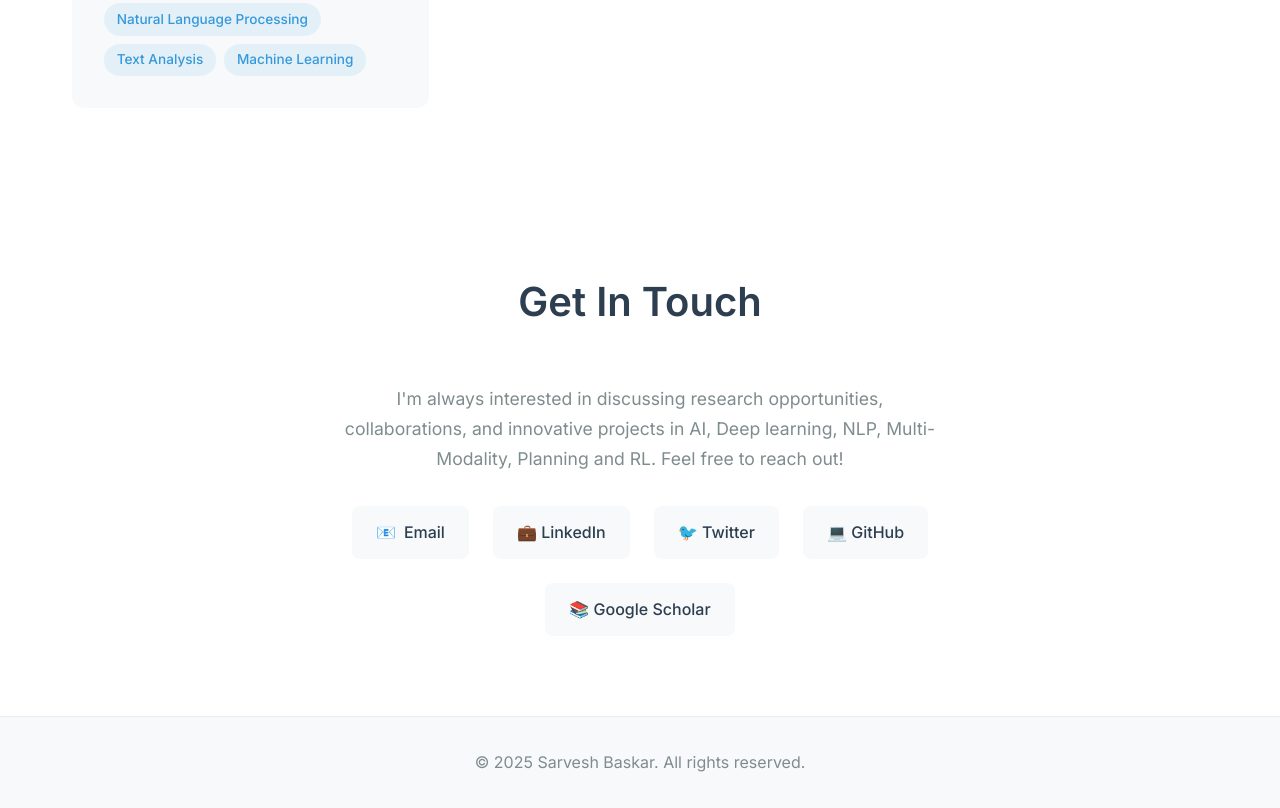
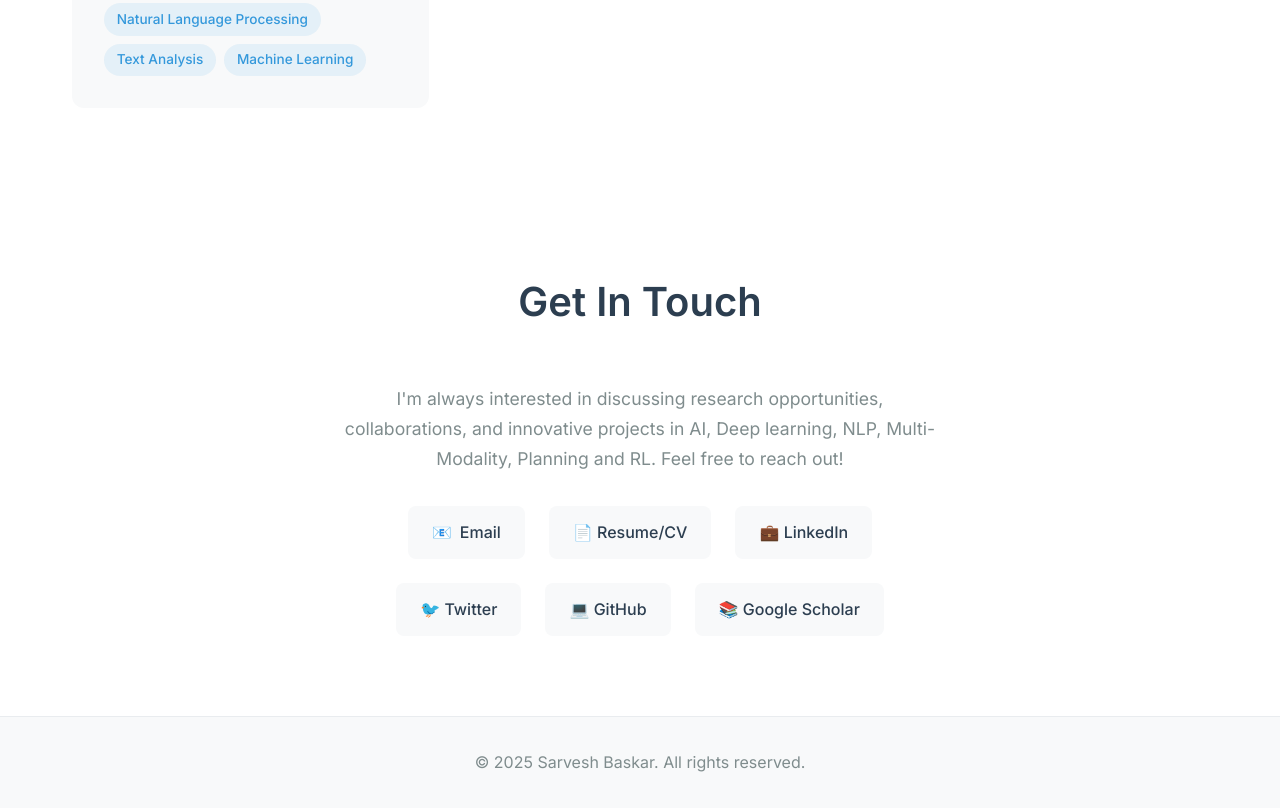
Before and after one commit to Sarvesh-369/Sarvesh-369.github.io, a plain HTML site: page index.html in a window 1280 px wide. Shown: the part 4373-5181 px from the top of the page. Drawn offline with Linux system fonts and the light colour scheme.

Commit message:
first commit

```diff
--- a/index.html
+++ b/index.html
@@ -716,6 +716,9 @@
                     <button class="social-link email-reveal-btn" onclick="revealEmail()">
                         📧 <span id="email-text">Email</span>
                     </button>
+                    <a href="src/CV.pdf" target="_blank" class="social-link">
+                        📄 Resume/CV
+                    </a>
                     <a href="https://linkedin.com/in/sarvesh-b-0bb062223/" target="_blank" class="social-link">
                         💼 LinkedIn
                     </a>
```
Also changed, not shown: 2 other files.
